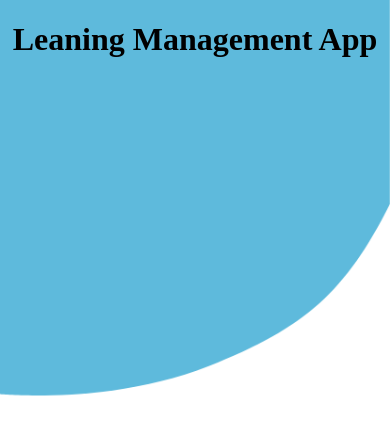
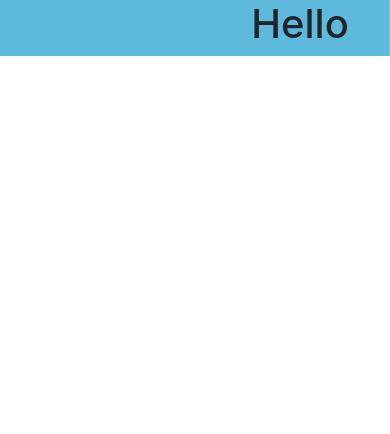
Before and after one commit to rusiruavb/LearningManagementSystem, a React (Create React App) app in the folder forntend/: page / in a window 390 px wide. Shown: the top 434 px of the page. Built offline with nearby package versions, Linux system fonts and the light colour scheme.

Commit message:
create login component

```diff
--- a/forntend/public/index.html
+++ b/forntend/public/index.html
@@ -9,35 +9,21 @@
       name="description"
       content="Web site created using create-react-app"
     />
+    <link rel="stylesheet" href="https://cdn.jsdelivr.net/npm/bootstrap@4.5.3/dist/css/bootstrap.min.css"
+      integrity="sha384-TX8t27EcRE3e/ihU7zmQxVncDAy5uIKz4rEkgIXeMed4M0jlfIDPvg6uqKI2xXr2" crossorigin="anonymous">
     <link rel="apple-touch-icon" href="%PUBLIC_URL%/logo192.png" />
-    <!--
-      manifest.json provides metadata used when your web app is installed on a
-      user's mobile device or desktop. See https://developers.google.com/web/fundamentals/web-app-manifest/
-    -->
     <link rel="manifest" href="%PUBLIC_URL%/manifest.json" />
-    <!--
-      Notice the use of %PUBLIC_URL% in the tags above.
-      It will be replaced with the URL of the `public` folder during the build.
-      Only files inside the `public` folder can be referenced from the HTML.
-
-      Unlike "/favicon.ico" or "favicon.ico", "%PUBLIC_URL%/favicon.ico" will
-      work correctly both with client-side routing and a non-root public URL.
-      Learn how to configure a non-root public URL by running `npm run build`.
-    -->
     <title>React App</title>
   </head>
   <body>
     <noscript>You need to enable JavaScript to run this app.</noscript>
     <div id="root"></div>
-    <!--
-      This HTML file is a template.
-      If you open it directly in the browser, you will see an empty page.
 
-      You can add webfonts, meta tags, or analytics to this file.
-      The build step will place the bundled scripts into the <body> tag.
-
-      To begin the development, run `npm start` or `yarn start`.
-      To create a production bundle, use `npm run build` or `yarn build`.
-    -->
+    <script src="https://code.jquery.com/jquery-3.5.1.slim.min.js"
+      integrity="sha384-DfXdz2htPH0lsSSs5nCTpuj/zy4C+OGpamoFVy38MVBnE+IbbVYUew+OrCXaRkfj" crossorigin="anonymous"></script>
+    <script src="https://cdn.jsdelivr.net/npm/popper.js@1.16.1/dist/umd/popper.min.js"
+      integrity="sha384-9/reFTGAW83EW2RDu2S0VKaIzap3H66lZH81PoYlFhbGU+6BZp6G7niu735Sk7lN" crossorigin="anonymous"></script>
+    <script src="https://cdn.jsdelivr.net/npm/bootstrap@4.5.3/dist/js/bootstrap.min.js"
+      integrity="sha384-w1Q4orYjBQndcko6MimVbzY0tgp4pWB4lZ7lr30WKz0vr/aWKhXdBNmNb5D92v7s" crossorigin="anonymous"></script>
   </body>
 </html>
--- a/forntend/src/App.css
+++ b/forntend/src/App.css
@@ -1,17 +1,3 @@
-body {
-  background: url("./static/web_login.png");
-  background-repeat: no-repeat;
-  background-size: cover;
-}
-
-@media (max-width: 450px) {
-  body {
-    background: url("./static/mobile_login.png");
-    background-repeat: no-repeat;
-    background-size: cover;
-  }
-}
-
 .App {
   text-align: center;
 }
--- a/forntend/src/App.js
+++ b/forntend/src/App.js
@@ -1,10 +1,10 @@
 import './App.css';
+import Login from './components/LoginComponent/login';
 
 function App() {
   return (
     <div className="App">
-      <h1>Leaning Management App</h1>
-
+      <Login/>
     </div>
   );
 }
--- /dev/null
+++ b/forntend/src/components/LoginComponent/login.css
@@ -0,0 +1,13 @@
+.LoginBody {
+  background: url("../../static/web_login.png");
+  background-repeat: no-repeat;
+  background-size: cover;
+}
+
+@media (max-width: 450px) {
+  .LoginBody {
+    background: url("../../static/mobile_login.png");
+    background-repeat: no-repeat;
+    background-size: cover;
+  }
+}
--- /dev/null
+++ b/forntend/src/components/LoginComponent/login.js
@@ -0,0 +1,17 @@
+import React from 'react'
+import './login.css'
+
+const Login = () => {
+  return (
+    <div className="LoginBody">
+      <div className="row">
+        <div className="col-6"></div>
+        <div className="col-6">
+          <h1>Hello</h1>
+        </div>
+      </div>
+    </div>
+  )
+}
+
+export default Login
```
Also changed, not shown: forntend/src/components/components.txt (deleted), 1 other file (tests, documents, lock files or other folders).
